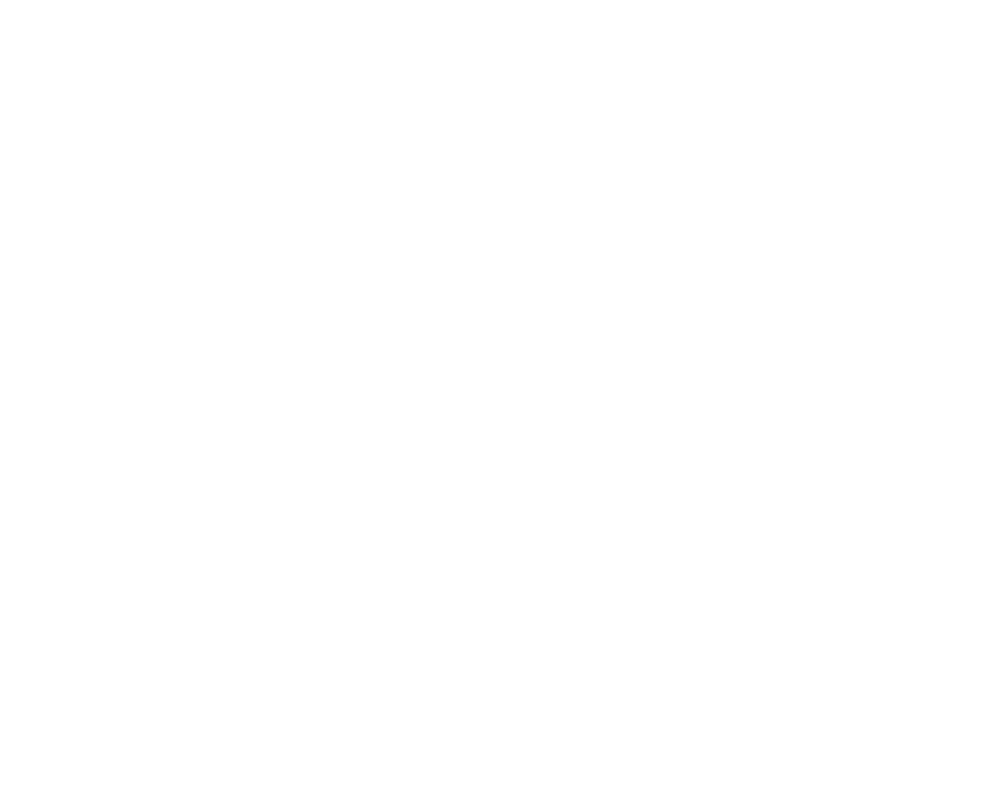
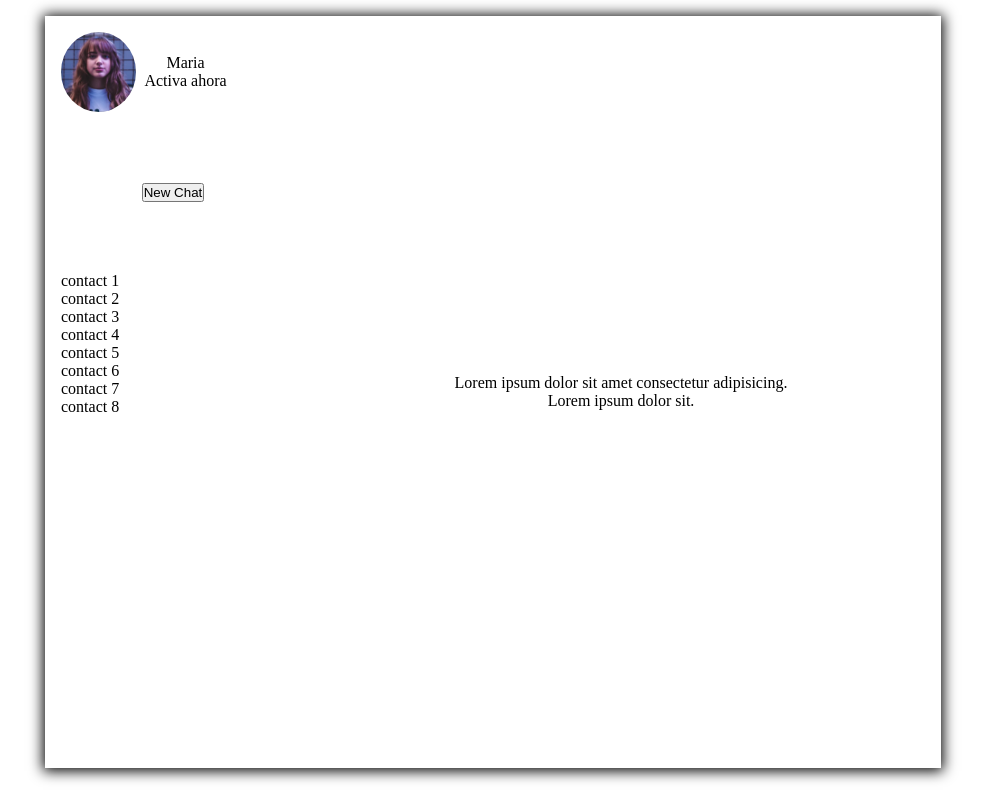
Before and after one commit to Sherydan/desafio-flexbox, a plain HTML site: page index.html in a window 1280 px wide. Shown: the whole page, without its empty margins (147-1132 px from the left). Drawn offline with Linux system fonts and the light colour scheme.

Commit message:
added base template. Added images assets

```diff
--- a/assets/css/style.css
+++ b/assets/css/style.css
@@ -3,3 +3,62 @@
     padding: 0;
     box-sizing: border-box;
 }
+
+.container{
+    display: flex;
+    margin: 0 auto;
+    width: 70vw;
+    height: 94vh;
+    margin-top: 1rem;
+    margin-bottom: 1rem;
+    box-shadow: 0px 1px 13px 2px #000000;
+}
+
+.contacts{
+    width: 20vw;
+    height: 100%;
+    padding: 1rem;
+}
+
+.current-user{
+    display: flex;
+    justify-content: space-between;
+    height: 10vh;
+}
+
+.user-details{
+    justify-content:space-between;
+    align-items: center;
+    display: flex;
+    height: 10vh;
+}
+.user-details img{
+    max-width: 100%;
+    max-height: 100%;
+    border-radius: 50%;
+
+}
+
+.user-details-text{
+    margin-left: 0.5rem;
+    display: flex;
+    flex-direction: column;
+    align-items: center;
+    justify-content: center;
+}
+
+.new-chat{
+    display: flex;
+    justify-content: center;
+    align-items: center;
+    height: 20vh;
+}
+
+.main{
+    width: 100%;
+    display: flex;
+    flex-direction: column;
+    align-items: center;
+    justify-content: center;
+
+}
--- a/index.html
+++ b/index.html
@@ -9,6 +9,44 @@
     <title>Flexbox</title>
 </head>
 <body>
+    <div class="container">
+        <aside>
+            <div class="contacts">
+                <div class="current-user">
+                    <div class="user-details">
+
+                        <img src="assets/img/maria.jpg" alt="a girl picture representing the current loged user">
+
+                        <div class="user-details-text">
+                            <p>Maria</p>
+                            <p>Activa ahora</p>
+                        </div>
+
+                    </div>
+                </div>
+                <div class="new-chat">
+                    <button>
+                        New Chat
+                    </button>
+                </div>
+                <div class="contact">contact 1</div>
+                <div class="contact">contact 2</div>
+                <div class="contact">contact 3</div>
+                <div class="contact">contact 4</div>
+                <div class="contact">contact 5</div>
+                <div class="contact">contact 6</div>
+                <div class="contact">contact 7</div>
+                <div class="contact">contact 8</div>
+
+            </div>
+        </aside>
+
+        <div class="main">
+            <!-- <img src="assets/img/hand.png" alt="two hands giving a handshake" srcset=""> -->
+            <p>Lorem ipsum dolor sit amet consectetur adipisicing.</p>
+            <p>Lorem ipsum dolor sit.</p>
+        </div>
+    </div>
 
 </body>
 </html>
```
Also changed, not shown: assets/img/Screen Shot 2018-11-28 at 15.27.14.jpg (added), assets/img/Screen Shot 2018-11-28 at 15.28.04.jpg (added), assets/img/Screen Shot 2018-11-28 at 15.28.30.jpg (added), assets/img/Screen Shot 2018-11-28 at 15.30.34.jpg (added), assets/img/Screen Shot 2018-11-28 at 15.30.54.jpg (added), assets/img/Screen Shot 2018-11-28 at 15.31.09.jpg (added), assets/img/Screen Shot 2018-11-28 at 15.32.16.jpg (added), assets/img/Screen Shot 2018-11-28 at 15.32.44.jpg (added), assets/img/hand.png (added), assets/img/maria.jpg (added).
